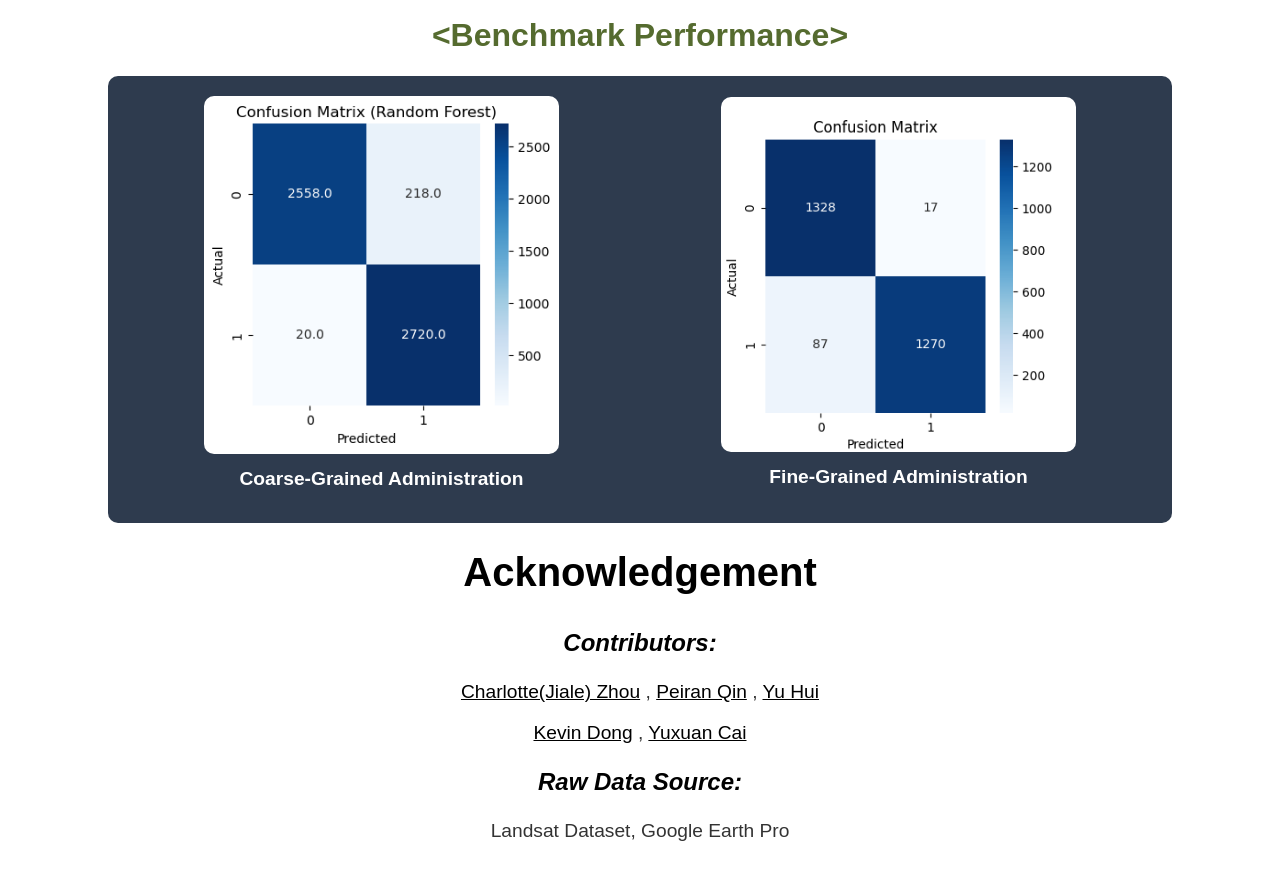
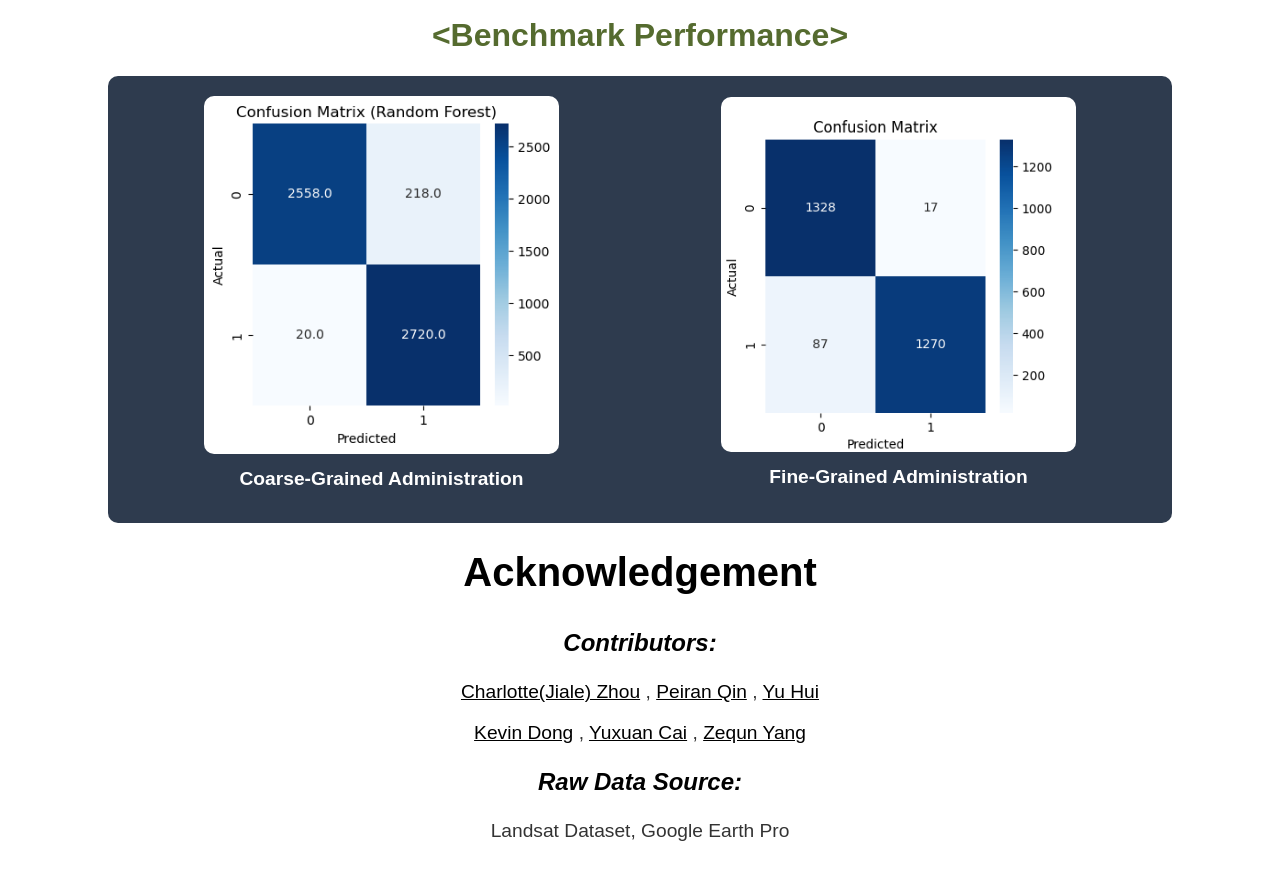
Before and after one commit to Mining-Mine/Mining-Mine.github.io, a Jekyll site: the page built from _pages/about.md, in a window 1280 px wide and 900 px high, scrolled down 2269 px, cut to the strip 18-898 px from the top of the window. Built offline with Jekyll 4.4.1, drawn with Linux system fonts in a browser that asks for light colours.

Commit message:
Update about.html

```diff
--- a/_layouts/about.html
+++ b/_layouts/about.html
@@ -452,6 +452,9 @@
             </a>,
             <a href="https://mining-mine.github.io" target="_blank" style="color: black; text-decoration: none;">
                 <u>Yuxuan Cai</u>
+            </a>,
+            <a href="https://mining-mine.github.io" target="_blank" style="color: black; text-decoration: none;">
+                <u>Zequn Yang</u>
             </a>
         </p>
     </div>
```
